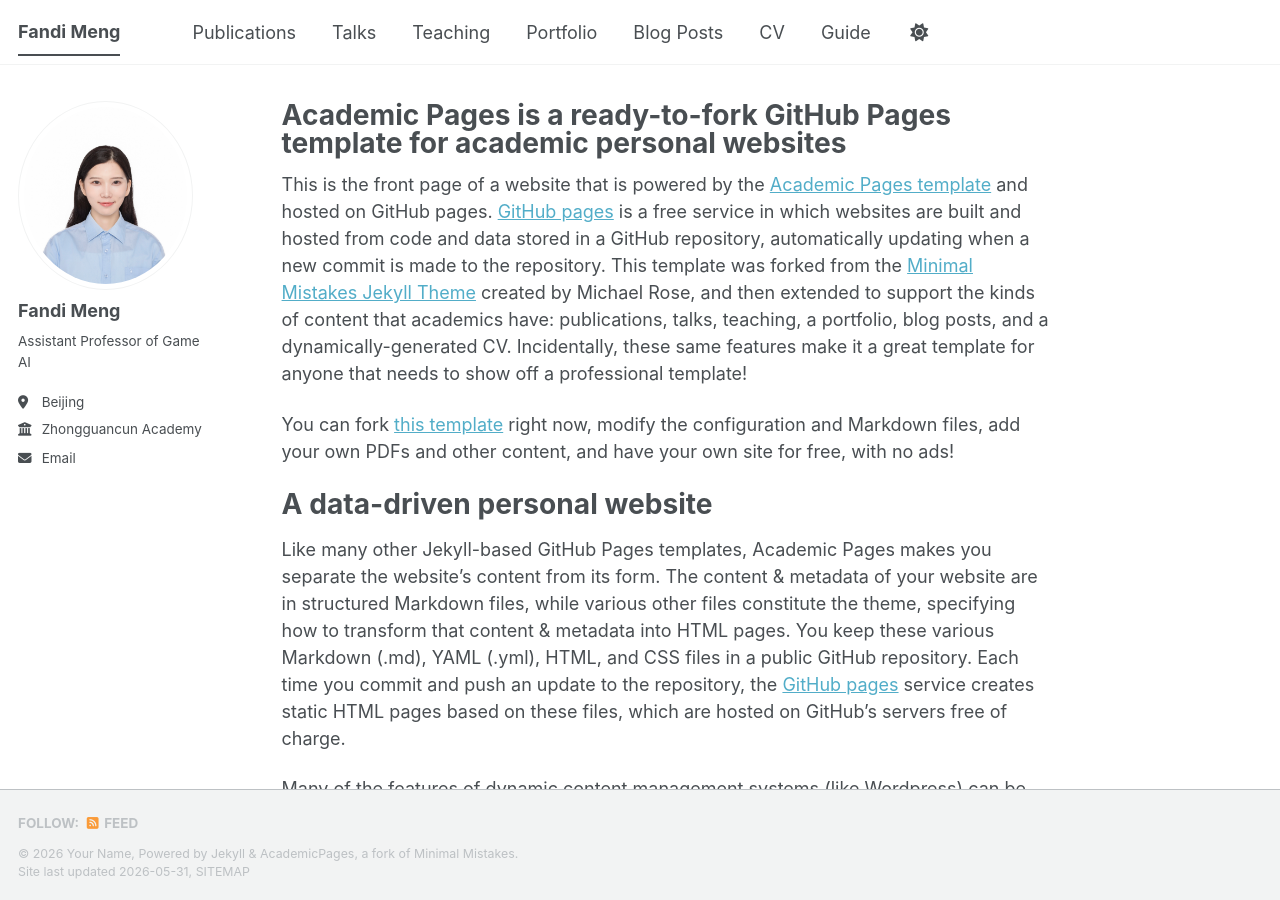
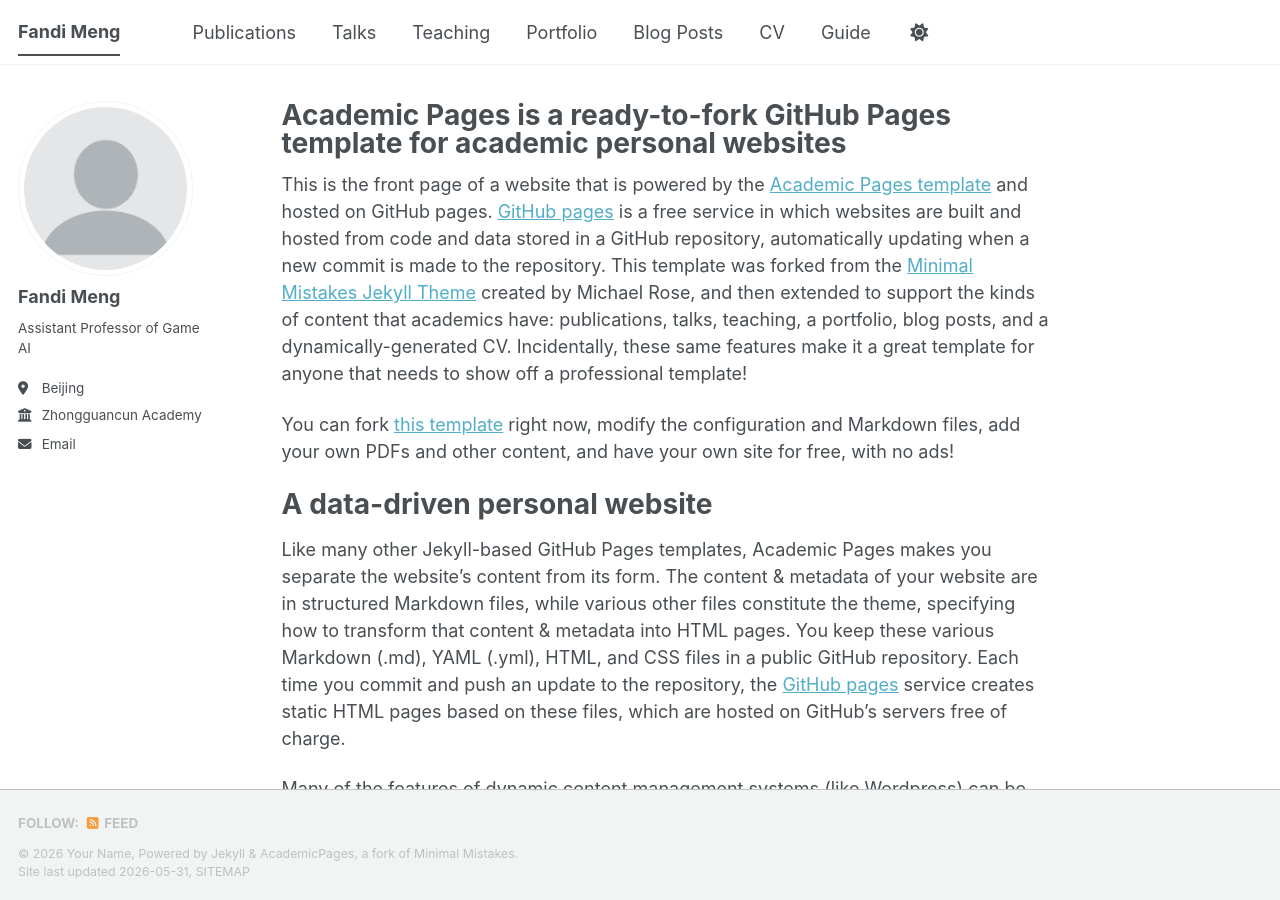
Before and after one commit to fandi-meng-qm/fandi-meng-qm.github.io, a Jekyll site: the page built from _pages/about.md, in a window 1280 px wide and 900 px high. Built offline with Jekyll 4.4.1, drawn with Linux system fonts in a browser that asks for light colours; a script bundle is joined from its source files by our own code; library files that are not in the unit come from our copies.

Commit message:
Update _config.yml

```diff
--- a/_config.yml
+++ b/_config.yml
@@ -23,7 +23,7 @@ repository               : "academicpages/academicpages.github.io"
 #               Additional customization can be done by editing /_includes/author-profile.html
 author:
   # Biographic information
-  avatar           : "bio photo.png"
+  avatar           : "profile.png"
   name             : "Fandi Meng"
   pronouns         : # example: "she/her"
   bio              : "Assistant Professor of Game AI"
```
